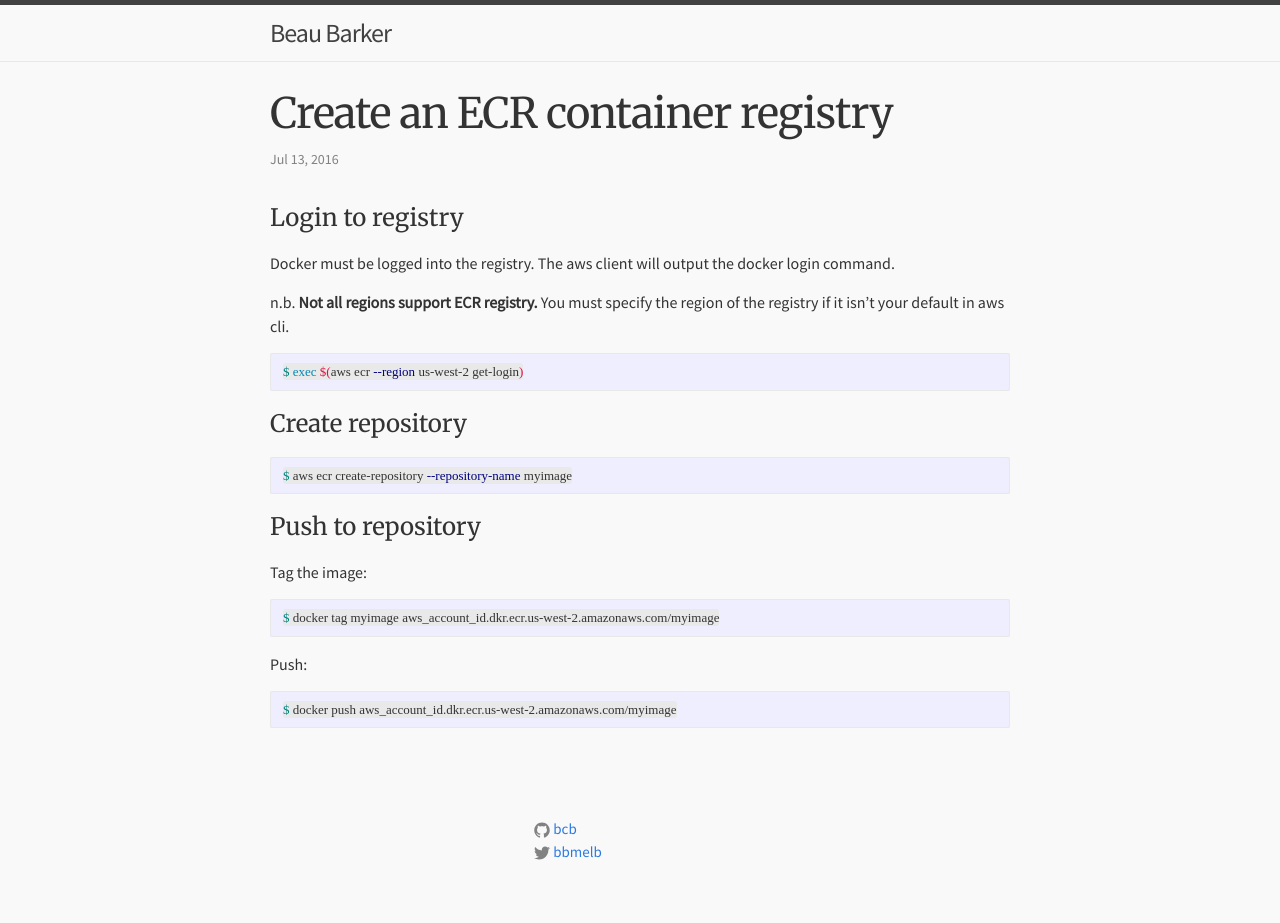
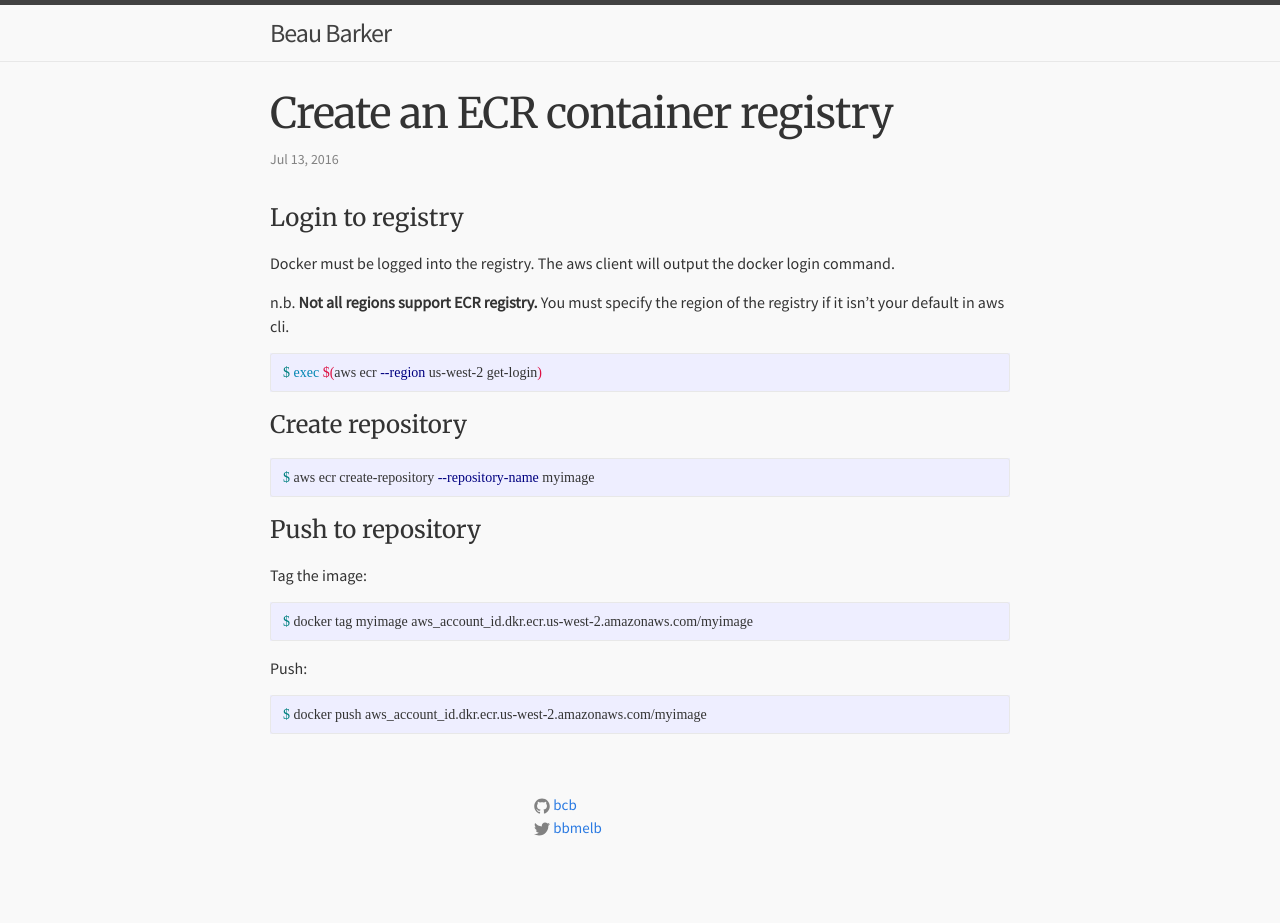
Before and after one commit to explodinglabs/explodinglabs.github.io, a Jekyll site: the page built from _posts/2016-07-13-ecr-guide.markdown, in a window 1280 px wide. Built offline with Jekyll 4.4.1, drawn with Linux system fonts in a browser that asks for light colours; after the commit the page ends 900 px from its top, so only the background shows below that.

Commit message:
Adjust design

```diff
--- a/_sass/_base.scss
+++ b/_sass/_base.scss
@@ -131,10 +131,9 @@ blockquote {
 pre,
 code {
     font-family: 'Source Code Pro';
-    font-size: 13px;
+    font-size: 14px;
     border: 1px solid $grey-color-light;
     border-radius: 3px;
-    background-color: #e9e9e9;
 }
 
 code {
--- a/_sass/_layout.scss
+++ b/_sass/_layout.scss
@@ -99,7 +99,7 @@
  */
 .site-footer {
     border-top: 0 solid $grey-color-light;
-    padding: $spacing-unit 0;
+    padding: 0; // $spacing-unit 0;
 }
 
 .footer-heading {
```
